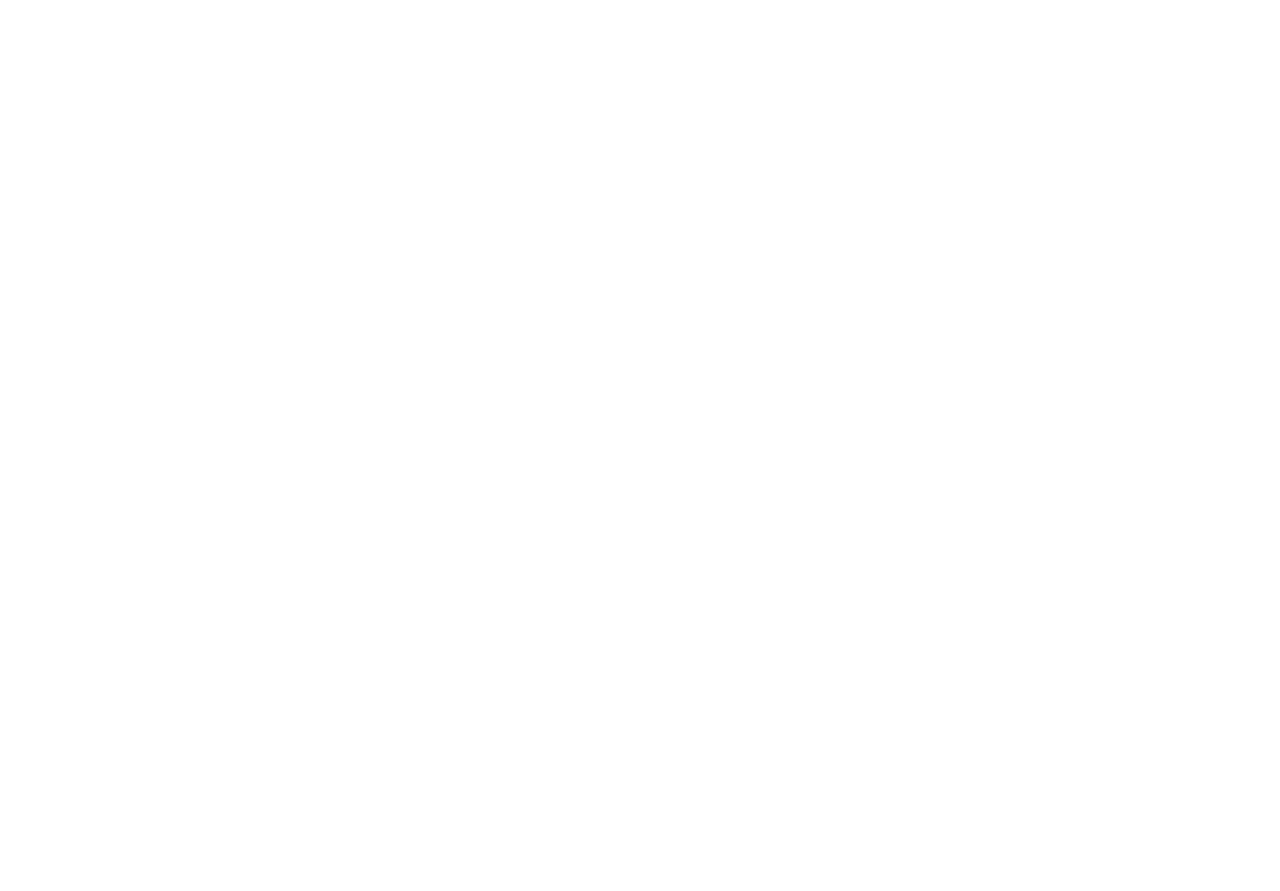
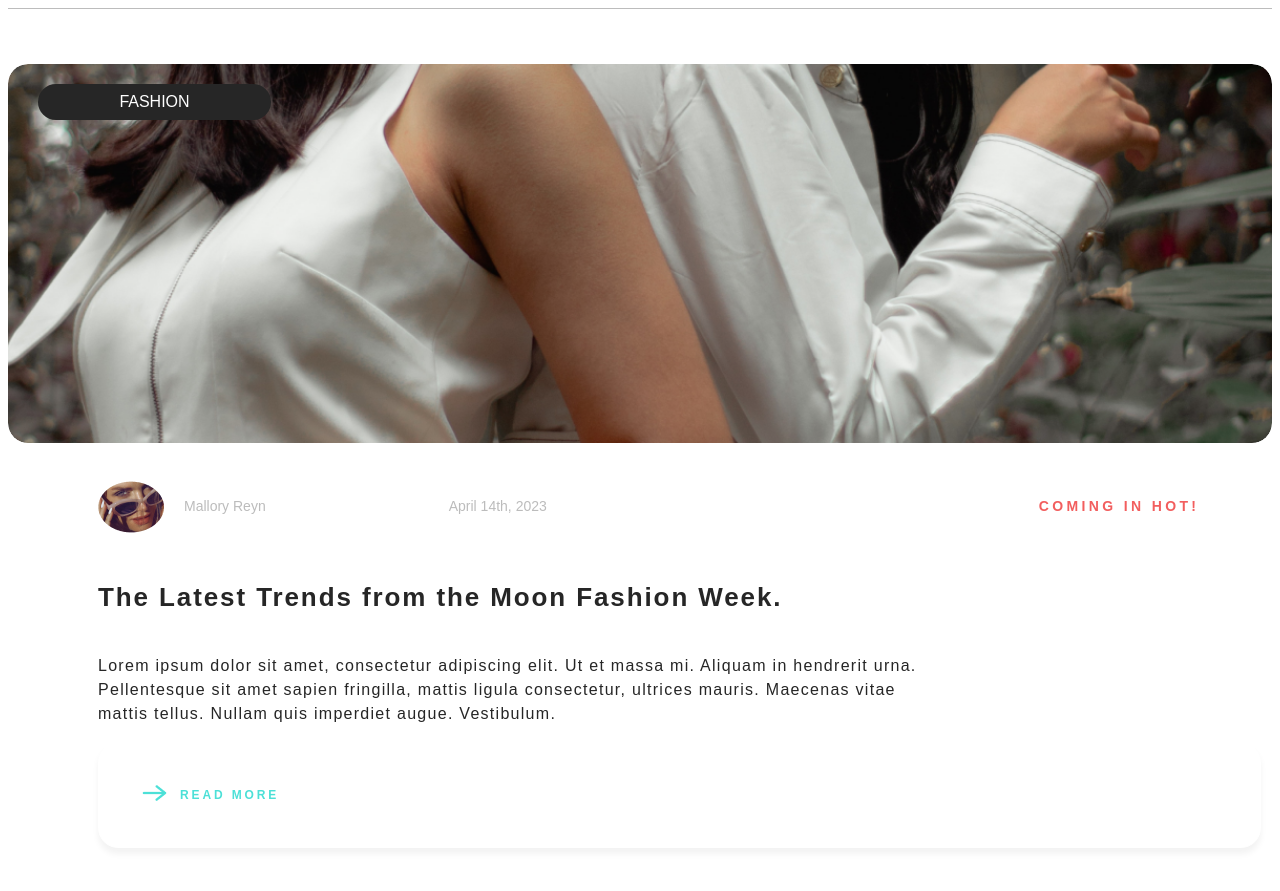
Before and after one commit to khatiazaalishvili/lux-ventus, a plain HTML site: page index.html in a window 1280 px wide. Before the commit the page ends 800 px from the top, so only its background shows below. Drawn offline with Linux system fonts and the light colour scheme.

Commit message:
ADD modify files

```diff
--- a/index.html
+++ b/index.html
@@ -7,6 +7,37 @@
     <link rel="stylesheet" href="style.css">
 </head>
 <body>
-
+    <header></header>
+     <!--khatuna's work-->
+     <div class="line"></div>
+    <section class="content2">
+      <div class="imgcontainer">
+        <img src="assets/pexels-sabrina-kennelly-1857000 1.png" alt="img" />
+        <div class="button-fashion">
+          <a href="#" class="button">FASHION</a>
+        </div>
+      </div>
+      <div class="text-section" >
+        <div class="persona">
+        <img src="assets/Mask group.png" alt="persona">
+        <h3 class="author">Mallory Reyn</h3>
+        <div class="data">
+          <h3>April 14th, 2023</h3>
+          <h2>COMING IN HOT!</h2>
+        </div>
+      </div>
+        <div class="latest-title">
+          <h2><b>The Latest Trends from the Moon Fashion Week.</b></h2>
+          <p>Lorem ipsum dolor sit amet, consectetur adipiscing elit. Ut et massa mi. Aliquam in hendrerit urna.<br>
+            Pellentesque sit amet sapien fringilla, mattis ligula consectetur, ultrices mauris. Maecenas vitae <br>
+            mattis tellus. Nullam quis imperdiet augue. Vestibulum.
+         </p>
+         <div class="arrow">
+          <a href="#"><img src="assets/arrow-small-right.png" alt="img"></a>
+          <h2>READ MORE</h2>
+         </div>
+        </div>
+     </div>
+</section>
 </body>
 </html>
--- a/style.css
+++ b/style.css
@@ -0,0 +1,141 @@
+.line {
+    border-top: 1px solid #bcbcbc;
+    margin-bottom: 55px ;
+
+}
+.content2 {
+  width: 100%;
+  display: flex;
+  flex-direction: column;
+ padding-bottom:38px ;
+  align-items: start;
+
+
+
+}
+.imgcontainer {
+    width: 100%;
+    height: auto;
+    border-radius: 20px;
+    overflow: hidden;
+    position: relative;
+  }
+
+  .imgcontainer img {
+    width: 100%;
+    height: auto;
+    display: block;
+    border-radius: 20px;
+  }
+
+  .button-fashion {
+    position: absolute;
+    top: 20px;
+    left: 30px;
+    width: 233px;
+    background: #262626;
+    border-radius: 40px;
+  }
+
+  .button-fashion a {
+    display: block;
+    width: 100%;
+    height: 36px;
+    color: #ffffff;
+    text-align: center;
+    line-height: 36px;
+    font-family: 'Poppins', sans-serif;
+    text-decoration: none;
+  }
+
+.text-section {
+  display: flex;
+  flex-direction: column;
+}
+.persona {
+  display: flex;
+  padding-left:  90px;
+  padding-top: 38px ;
+  gap:20px ;
+  justify-content: center;
+  align-items: center;
+
+ }
+h3 {
+  font-family: 'Poppins', sans-serif;
+font-size: 14px;
+font-weight: 400;
+line-height: 21px;
+text-align: left;
+color: #BCBCBC;
+
+
+}
+.data {
+  display: flex;
+  padding-left:163px ;
+  justify-content: center;
+  align-items: center;
+  gap:492px ;
+
+}
+.data h2 {
+  font-family: 'Poppins', sans-serif;
+font-size: 14px;
+font-weight: 700;
+line-height: 21px;
+letter-spacing: 0.24em;
+text-align: left;
+color: #F25E5E;
+}
+
+.latest-title {
+  display: flex;
+  flex-direction: column;
+  padding-left:  90px;
+  padding-bottom:40px ;
+  padding-top:23px ;
+}
+h2 {
+  font-family: 'Poppins', sans-serif;
+font-size: 26px;
+font-weight: 700;
+line-height: 39px;
+text-align: left;
+letter-spacing: 0.073em;
+color: #262626;
+}
+
+p {
+  font-family: 'Poppins' , sans-serif;
+  font-size: 16px;
+  font-weight: 400;
+  line-height: 24px;
+  text-align: left;
+  color: #262626;
+  letter-spacing: 0.08em;
+}
+
+.arrow {
+  width:100% ;
+  display: flex;
+  justify-content:left ;
+  padding-top:40px ;
+  align-items: center;
+  background-color:#ffffff ;
+  padding:30px ;
+  box-shadow: 0px 6px 6px 0px #0000000D;
+  border:1px solid #ffffff ;
+  border-radius:20px ;
+}
+
+.arrow h2 {
+  font-family: 'Poppins' , sans-serif;
+font-size: 12px;
+font-weight: 700;
+line-height: 18px;
+letter-spacing: 0.24em;
+color: #4CE0D7;
+
+
+}
```
Also changed, not shown: assets/Mask group.png (added), assets/arrow-small-right.png (added), assets/pexels-sabrina-kennelly-1857000 1.png (added).
